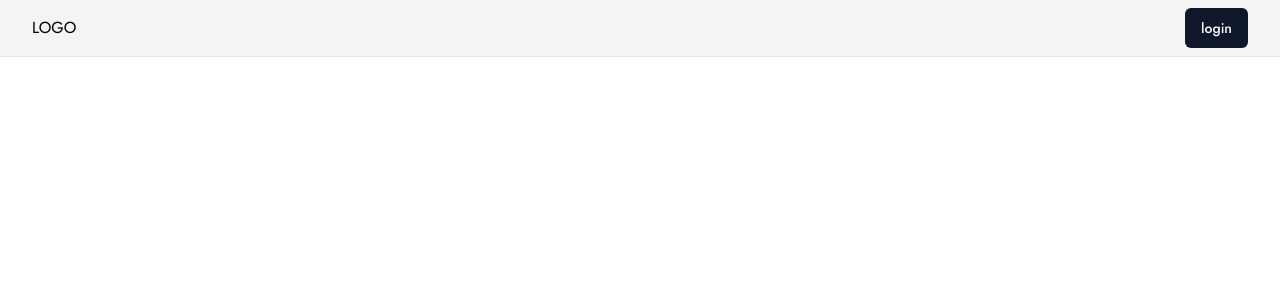
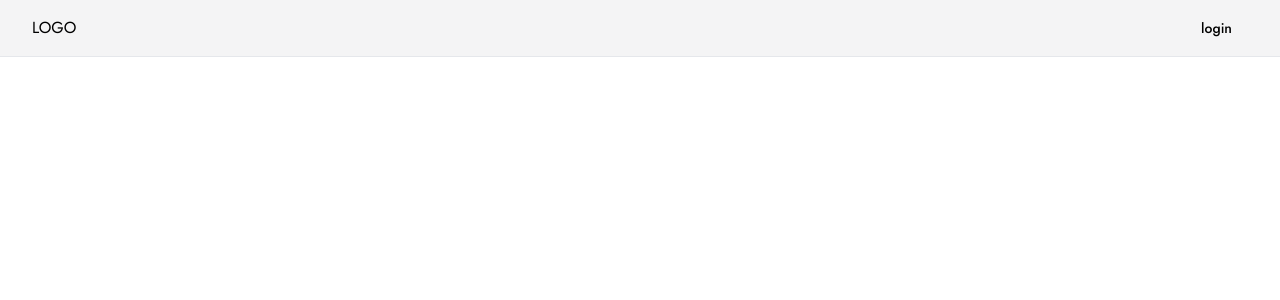
Before and after one commit to Noppadol35/SE-Project, a Next.js app: page / in a window 1280 px wide. Shown: the top 300 px of the page. Built offline with nearby package versions, Linux system fonts and the light colour scheme.

Commit message:
Refactor color variables and styles in globals.css

```diff
--- a/src/app/styles/globals.css
+++ b/src/app/styles/globals.css
@@ -1,76 +1,3 @@
 @tailwind base;
 @tailwind components;
 @tailwind utilities;
-
-@layer base {
-  :root {
-    --background: 0 0% 100%;
-    --foreground: 222.2 84% 4.9%;
-
-    --card: 0 0% 100%;
-    --card-foreground: 222.2 84% 4.9%;
-
-    --popover: 0 0% 100%;
-    --popover-foreground: 222.2 84% 4.9%;
-
-    --primary: 222.2 47.4% 11.2%;
-    --primary-foreground: 210 40% 98%;
-
-    --secondary: 210 40% 96.1%;
-    --secondary-foreground: 222.2 47.4% 11.2%;
-
-    --muted: 210 40% 96.1%;
-    --muted-foreground: 215.4 16.3% 46.9%;
-
-    --accent: 210 40% 96.1%;
-    --accent-foreground: 222.2 47.4% 11.2%;
-
-    --destructive: 0 84.2% 60.2%;
-    --destructive-foreground: 210 40% 98%;
-
-    --border: 214.3 31.8% 91.4%;
-    --input: 214.3 31.8% 91.4%;
-    --ring: 222.2 84% 4.9%;
-
-    --radius: 0.5rem;
-  }
-
-  .dark {
-    --background: 222.2 84% 4.9%;
-    --foreground: 210 40% 98%;
-
-    --card: 222.2 84% 4.9%;
-    --card-foreground: 210 40% 98%;
-
-    --popover: 222.2 84% 4.9%;
-    --popover-foreground: 210 40% 98%;
-
-    --primary: 210 40% 98%;
-    --primary-foreground: 222.2 47.4% 11.2%;
-
-    --secondary: 217.2 32.6% 17.5%;
-    --secondary-foreground: 210 40% 98%;
-
-    --muted: 217.2 32.6% 17.5%;
-    --muted-foreground: 215 20.2% 65.1%;
-
-    --accent: 217.2 32.6% 17.5%;
-    --accent-foreground: 210 40% 98%;
-
-    --destructive: 0 62.8% 30.6%;
-    --destructive-foreground: 210 40% 98%;
-
-    --border: 217.2 32.6% 17.5%;
-    --input: 217.2 32.6% 17.5%;
-    --ring: 212.7 26.8% 83.9%;
-  }
-}
-
-@layer base {
-  *{
-    @apply border-border;
-  }
-  body {
-    @apply bg-background text-foreground;
-  }
-}
```
